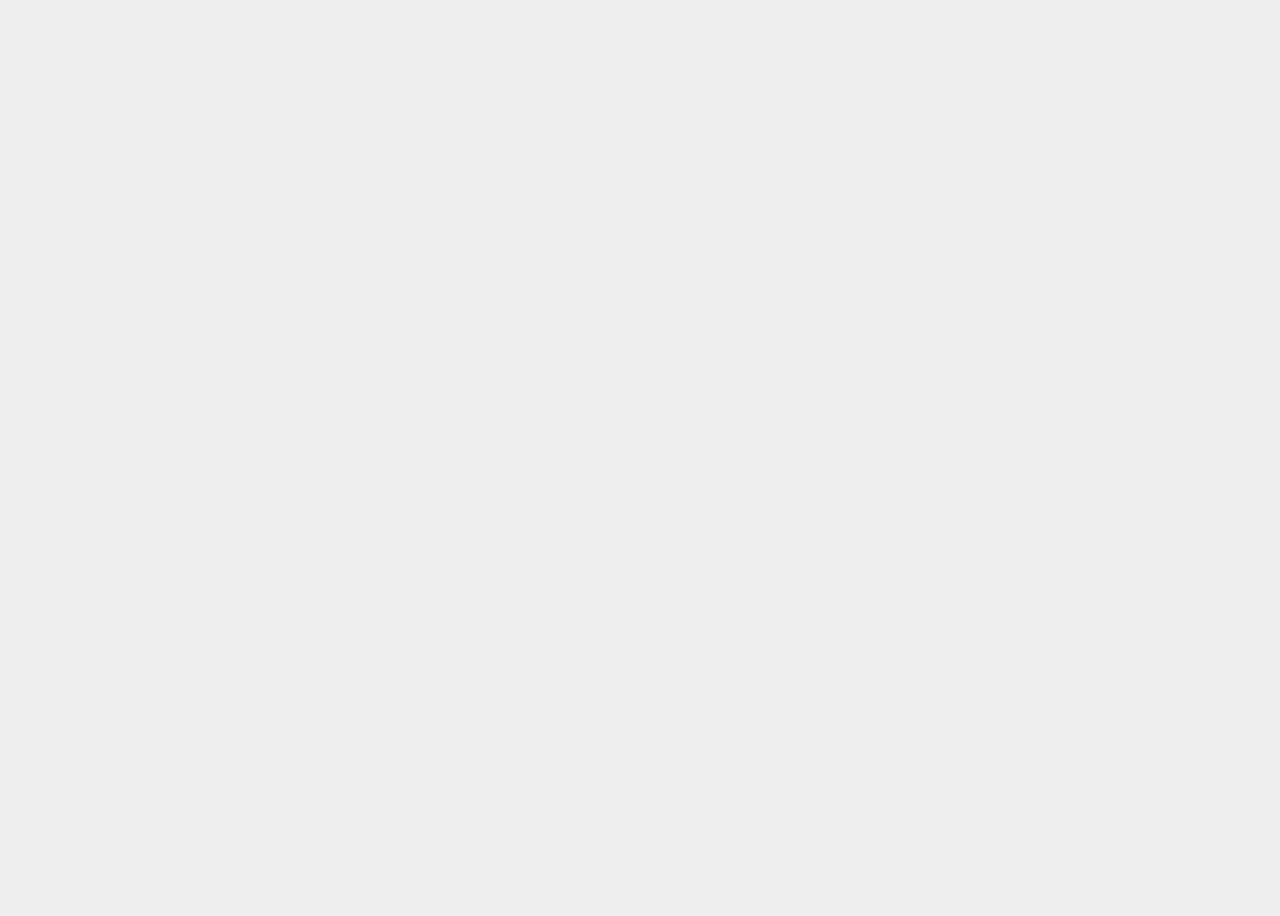
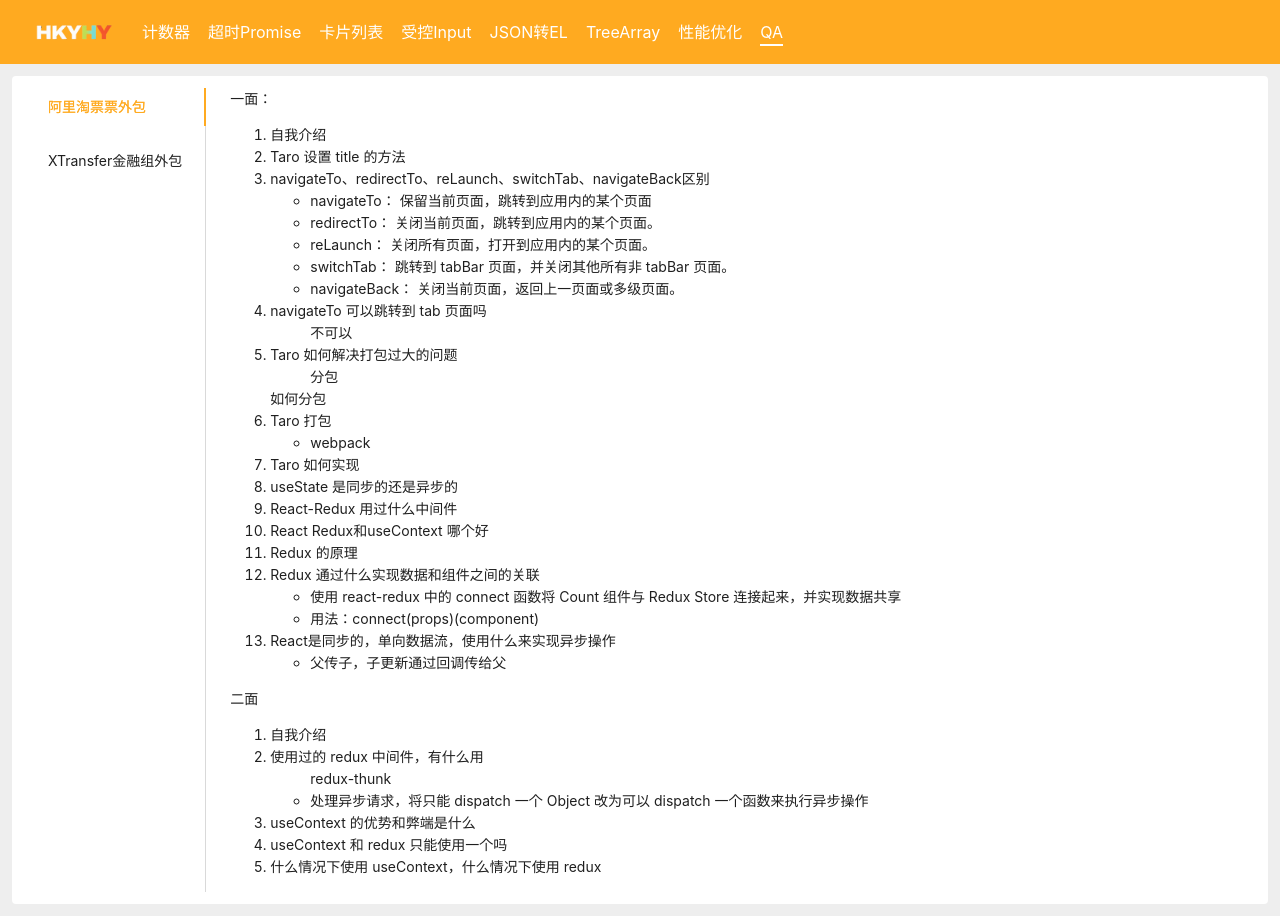
Before and after one commit to Meetacoo/interview, a React (Create React App) app: page /qa in a window 1280 px wide. Before the commit this address had no page. Before the commit the page ends 800 px from the top, so only its background shows below. Built offline with nearby package versions, Linux system fonts and the light colour scheme.

Commit message:
feat: 面试记录

```diff
--- a/src/App.js
+++ b/src/App.js
@@ -1,4 +1,4 @@
-import {CounterButton, CardList, Input, Timeout, JsonToEl, TreeArray, PerformanceOptimization} from './pages';
+import {CounterButton, CardList, Input, Timeout, JsonToEl, TreeArray, PerformanceOptimization, QA} from './pages';
 import {BrowserRouter, Route, Routes} from 'react-router-dom';
 import './App.css';
 import Layout from "./layout";
@@ -11,6 +11,7 @@ const navigation = [
   {label: 'JSON转EL', url: '/json-el'},
   {label: 'TreeArray', url: '/tree'},
   {label: '性能优化', url: '/performance'},
+  {label: 'QA', url: '/qa'},
 ];
 
 function App() {
@@ -26,6 +27,7 @@ function App() {
           <Route path='json-el' element={<JsonToEl/>}/>
           <Route path='tree' element={<TreeArray/>}/>
           <Route path='performance' element={<PerformanceOptimization/>}/>
+          <Route path='qa' element={<QA/>}/>
         </Route>
       </Routes>
     </BrowserRouter>
--- /dev/null
+++ b/src/pages/QA/Ali.js
@@ -0,0 +1,66 @@
+const Ali = () => {
+  return (
+    <div>
+      <div>一面：</div>
+      <ol>
+        <li>自我介绍</li>
+        <li>Taro 设置 title 的方法</li>
+        <li>
+          navigateTo、redirectTo、reLaunch、switchTab、navigateBack区别
+          <ul>
+            <li>navigateTo： 保留当前页面，跳转到应用内的某个页面</li>
+            <li>redirectTo： 关闭当前页面，跳转到应用内的某个页面。</li>
+            <li>reLaunch： 关闭所有页面，打开到应用内的某个页面。</li>
+            <li>switchTab： 跳转到 tabBar 页面，并关闭其他所有非 tabBar 页面。</li>
+            <li>navigateBack： 关闭当前页面，返回上一页面或多级页面。</li>
+          </ul>
+        </li>
+        <li>
+          navigateTo 可以跳转到 tab 页面吗
+          <ul>不可以</ul>
+        </li>
+        <li>Taro 如何解决打包过大的问题
+          <ul>分包</ul>
+          如何分包
+        </li>
+        <li>Taro 打包
+          <ul>
+            <li>webpack</li>
+          </ul>
+        </li>
+        <li>Taro 如何实现</li>
+        <li>useState 是同步的还是异步的</li>
+        <li>React-Redux 用过什么中间件</li>
+        <li>React Redux和useContext 哪个好</li>
+        <li>Redux 的原理</li>
+        <li>Redux 通过什么实现数据和组件之间的关联
+          <ul>
+            <li>使用 react-redux 中的 connect 函数将 Count 组件与 Redux Store 连接起来，并实现数据共享</li>
+            <li>用法：connect(props)(component)</li>
+          </ul>
+        </li>
+        <li>React是同步的，单向数据流，使用什么来实现异步操作
+          <ul>
+            <li>父传子，子更新通过回调传给父</li>
+          </ul>
+        </li>
+      </ol>
+      <div>二面</div>
+      <ol>
+        <li>自我介绍</li>
+        <li>使用过的 redux 中间件，有什么用
+          <ul>redux-thunk
+            <li>
+              处理异步请求，将只能 dispatch 一个 Object 改为可以 dispatch 一个函数来执行异步操作
+            </li>
+          </ul>
+        </li>
+        <li>useContext 的优势和弊端是什么</li>
+        <li>useContext 和 redux 只能使用一个吗</li>
+        <li>什么情况下使用 useContext，什么情况下使用 redux</li>
+      </ol>
+    </div>
+  )
+};
+
+export default Ali;
--- /dev/null
+++ b/src/pages/QA/XTransfer.js
@@ -0,0 +1,42 @@
+const XTransfer = () => {
+  return (
+    <div>
+      <div>一面：</div>
+      <ol>
+        <li>类组件和函数式组件的区别，哪个好用，为什么</li>
+        <li>使用过的 React Hooks</li>
+        <li>手写一个每秒加1的计时器hook/页面</li>
+        <li>自己写类似 alert 之类的组件时怎么往里面塞 dom 的
+          <ul>
+            <li>createElement</li>
+            <li>appendChild</li>
+          </ul>
+        </li>
+        <li>如何解决页面白屏</li>
+        <li>如何解决页面卡顿
+          <ul>
+            <li>removeElement 不在视口范围内的dom</li>
+          </ul>
+        </li>
+        <li>setState 中设置值为一个值和一个函数的区别是什么
+          <ul>
+            <li>设置为值，批处理，只会执行一次</li>
+            <li>设置为函数，每次都能拿到上一次执行返回的结果，拿到的永远是最新的，每次都会执行</li>
+          </ul>
+        </li>
+        <li>Taro 中插入 h5
+          <ul>
+            <li>web-view</li>
+          </ul>
+        </li>
+        <li>Taro 多环境打包是怎么做到的
+          <ul>
+            <li>Taro.getSystemInfoSync().environment，判断当前环境，根据不同环境调用不同的API</li>
+          </ul>
+        </li>
+      </ol>
+    </div>
+  )
+};
+
+export default XTransfer;
--- /dev/null
+++ b/src/pages/QA/index.js
@@ -0,0 +1,17 @@
+import {Tabs} from "antd";
+import Ali from "./Ali";
+import XTransfer from "./XTransfer";
+
+const QA = () => {
+  return (
+    <Tabs
+      tabPosition="left"
+      items={[
+        {label: '阿里淘票票外包', key: '1', children: <Ali/>},
+        {label: 'XTransfer金融组外包', key: '2', children: <XTransfer/>},
+      ]}
+    />
+  )
+};
+
+export default QA;
--- a/src/pages/index.js
+++ b/src/pages/index.js
@@ -5,3 +5,4 @@ export { default as Timeout } from './Timeout';
 export { default as JsonToEl } from './JsonToEl';
 export { default as TreeArray } from './TreeArray';
 export { default as PerformanceOptimization } from './PerformanceOptimization';
+export { default as QA } from './QA';
```
